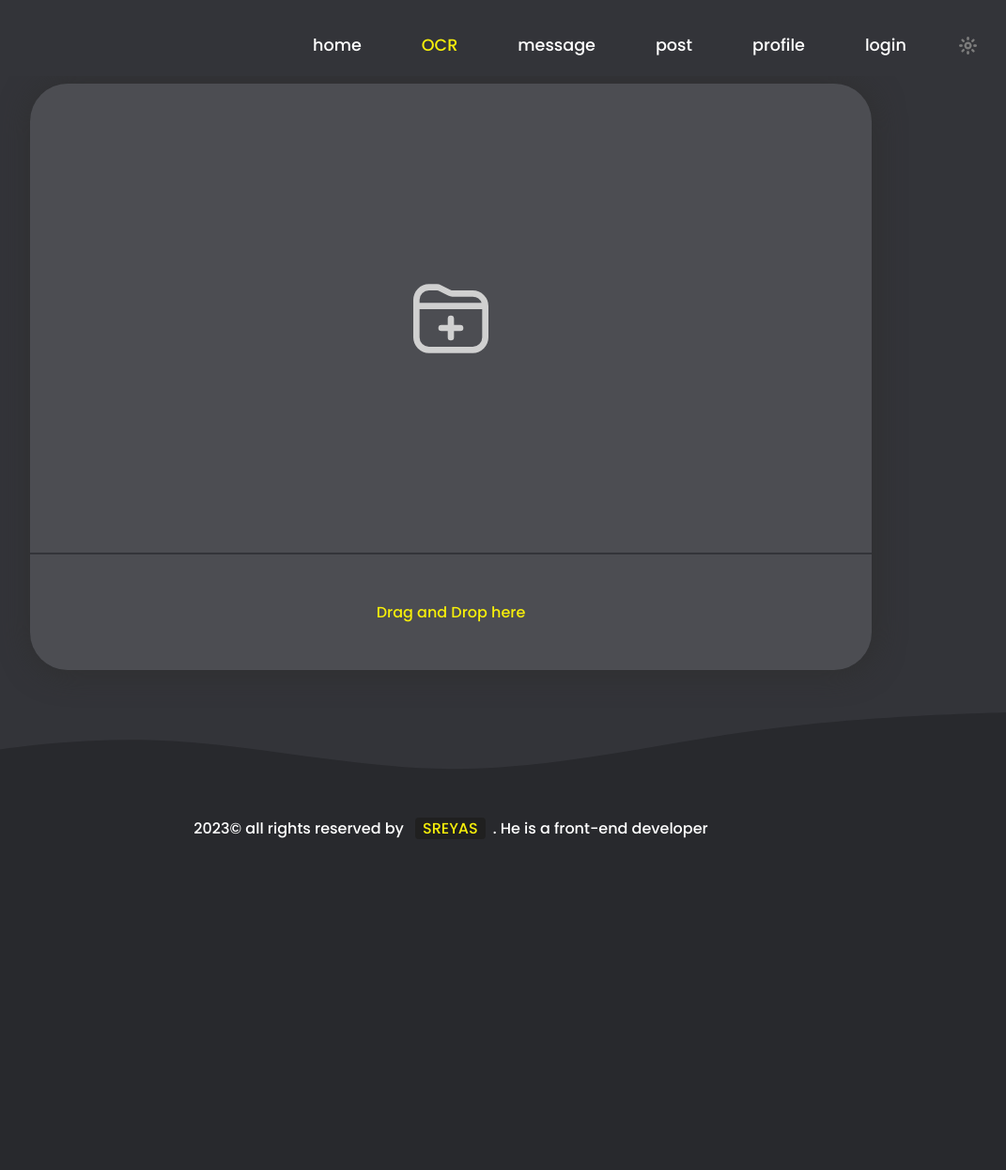
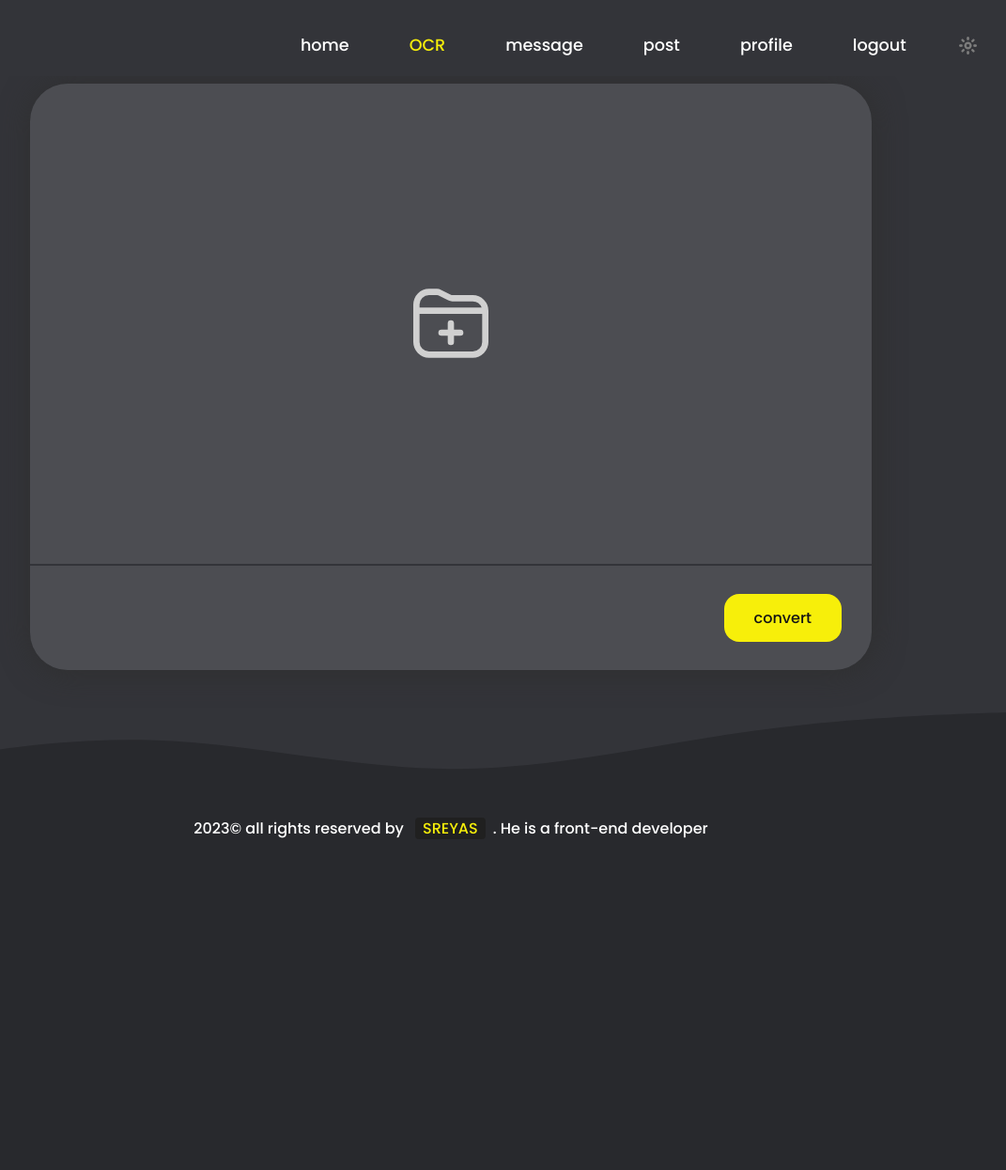
Before and after one commit to ImSreyas/TextWizard, a Flask app: page /ocr in a window 1280 px wide. Shown: the whole page at 94% size, without its empty margins (160-1231 px from the left). Run offline with Flask 2, Linux system fonts and the light colour scheme; the visitor is signed in with stand-in values (Sample User, id 1); some libraries are stand-ins or nearby versions.

Commit message:
navbar setup is complete and it is responsive

```diff
--- a/public.py
+++ b/public.py
@@ -32,7 +32,9 @@ def OCRpage():
 
 @public.route('/message')
 def message():
-    return render_template('message.html')
+    if session.get('user'):
+        return render_template('message.html')
+    return root()
 
 @public.route('/post')
 def post(): return render_template('post.html')
@@ -42,7 +44,7 @@ def profile():
     return render_template('profile.html')
 
 @public.route('/login', methods = ['POST', 'GET'])
-def testPage():
+def login():
     if request.method == 'POST':
         x = ['', '']
         username = request.form.get('username')
@@ -71,6 +73,11 @@ def testPage():
             x[0] = 'invalid username'
             return x
     return render_template('login.html')
+
+@public.route('/logout')
+def logout():
+    session['user'] = None
+    return 'success'
 
 @public.route('/registration', methods = ['POST', 'GET'])
 def registration():
--- a/static/css/lib.css
+++ b/static/css/lib.css
@@ -1,3 +1,10 @@
+button{
+    border: none;
+    outline: none;
+}
+button:hover{
+    cursor: pointer;
+}
 .no-text-decoration{
     text-decoration: none;
 }
--- a/static/css/main.css
+++ b/static/css/main.css
@@ -41,36 +41,13 @@ html{
 
     --popup-bg: #0f0f0f;
 }
-*:has(body[theme='green']){
-    --color: #4ad295;
-    --color-dark: #41b883;
-    --bg: #e5e5e5;
-    --text-color: black;
-    --text-secondary-color: #d1d0c5;
-
-    --box-shadow: #222427;
-    --bg--2: #f6f6f6;
-    --bg--1: #f0f0f0;
-    --bg-card: #ffffff;
-
-    --bg-input: #e5e5e5;
-    --gray-text: rgb(145, 145, 145);
-    --bg-2: #212124;
-
-    --footer-bg: var(--color);
-    --footer-text: #fff;
-    --footer-highlight-text: var(--color);
-    --text-highlighter: #171717;
-
-    --popup-bg: #191919;
-}
 *:has(body[theme='darkGreen']){
     --color: #658864;
+    --onColor: white;
     --secondary: #B7B78A;
     --color-dark: #4d694d;
     --bg: #DDDDDD;
     --text-color: black;
-    --onColor: white;
     --text-secondary-color: #d1d0c5;
 
     --box-shadow: #222427;
--- a/static/css/nav.css
+++ b/static/css/nav.css
@@ -17,10 +17,59 @@ nav div{
 nav div a{
     color: var(--text-color);
 }
-nav div a span{
+nav div button{
+    background-color: transparent;
+    font-size: 1.1rem;
+    outline: none;
+    border: none;
+    color: var(--text-color);
+    position: relative;
+}
+nav div button:hover{
+    cursor: pointer;
+}
+nav div a span,
+nav div button span{
     display: block;
     padding: 2.2rem 2rem calc(2.2rem - 1.2vw);
 }
+
+
+ /* -logout options start */
+
+.logout-option-container[visible='false']{
+    display: none;
+}
+.logout-option-container[visible='true']{
+    display: block;
+    position: absolute;
+    bottom: -100%;
+    right: 0;
+    width: 100%;
+    height: fit-content;
+    border-radius: 1rem;
+    padding: .3rem .6rem;
+    background-color: var(--bg);
+    box-shadow: .1rem .1rem .5rem var(--shadow);
+}
+.logout-option-container
+option{
+    display: block;
+    width: 100%;
+    padding: .2rem;
+    border-radius: .5rem;
+    color: var(--text-color);
+    margin-block: .3rem;
+    color: var(--text-color);
+}
+.logout-option-container
+option:hover{
+    background-color: var(--color);
+    color: white;
+}
+
+ /* -logout option end  */
+
 .nav-highlight{
     color: var(--color);
 }
--- a/static/css/ocr.css
+++ b/static/css/ocr.css
@@ -25,15 +25,19 @@
     overflow: hidden;
     position: relative;
     display: grid;
-    grid-template-rows: 4fr 1fr;
+    grid-template-rows: 4.5fr 1fr;
     margin-top: .5rem;
     box-shadow: .1rem .1rem 2rem var(--shadow);
 }
-.navigation-bar:hover{
+.image-input-container{
+    visibility: hidden;
+    position: absolute;
+    width: 100%;
+    height: 100%;
+    inset: 0;
+}
+.drag-and-drop-icon-container:hover{
     cursor: pointer;
-}
-.image-input-container{
-    display: none;
 }
 .drag-and-drop-icon-container{
     background-image: url('../../static/images/plus.svg');
@@ -46,11 +50,21 @@
     justify-content: center;
     align-items: center;
 }
-.drag-and-drop-text-container{
+.convert-btn-container{
     display: flex;
-    justify-content: center;
+    justify-content: flex-end;
     align-items: center;
-    border-top: 2px solid var(--bg);
+    border-block-start: 2px solid var(--bg);
+    padding-inline: 2rem;
+}
+.convert-btn{
+    background-color: var(--color);
+    color: var(--onColor);
+    border-radius: 1rem;
+    padding: .8rem 2rem;
+    outline: none;
+    border: none;
+    font-size: 1rem;
 }
 .drag-and-drop-text-container
 div{
@@ -75,8 +89,7 @@ img:last-child{
 .content-bar{
     --size: 15vw;
     width: calc(100% - 2 * var(--size));
-    min-height: 78vh;
-    max-height: fit-content;
+    height: 78vh;
     background-color: var(--bg-card-2);
     border-radius: 2.5rem;
     backdrop-filter: blur(16px);
@@ -95,6 +108,7 @@ img:last-child{
     outline: none;
     border: none;
     text-decoration: none;
+    overflow-y: scroll;
 }
 .text-file-download-container{
     display: flex;
--- a/static/js/nav.js
+++ b/static/js/nav.js
@@ -10,3 +10,22 @@ document.addEventListener('click', (e) =>{
         if(e.target != resNav && e.target != resNavigationButton)
             resNavigationButton.setAttribute('onoff', false)
 })
+
+
+//- js for logout dropdown functionalities
+
+document.querySelector('.logout-btn').addEventListener('click', ()=> {
+    const optionContainer = document.querySelector('.logout-option-container')
+    if(optionContainer.getAttribute('visible') == 'true') optionContainer.setAttribute('visible', 'false')
+    else optionContainer.setAttribute('visible', 'true')
+})
+
+document.querySelector('.goToLogout').addEventListener('click', ()=> {
+   $.ajax({
+    url: '/logout',
+    type: 'GET',
+    success: (data)=>{
+        if(data == 'success') location.href='index?message=logging_out&duration=4000'
+    }
+   })
+})
--- a/static/js/navHighlighter.js
+++ b/static/js/navHighlighter.js
@@ -15,5 +15,5 @@ let login = [
 ]
 
 login.forEach(item => {
-    if(currentPage.includes(item)) nav[5].classList.add('nav-highlight')
+    if(currentPage.includes(item)) nav[3].classList.add('nav-highlight')
 })
--- a/static/js/ocr.js
+++ b/static/js/ocr.js
@@ -1,4 +1,4 @@
-let container = document.getElementById('navigationBar');
+let container = document.querySelector('.drag-and-drop-icon-container');
 let fileChangeListenerAdded = false; // Flag variable
 
 container.addEventListener('click', () => {
@@ -22,6 +22,7 @@ container.addEventListener('click', () => {
       formData.append('file', file);
 
       // Send the form data via Ajax
+      document.querySelector('.convert-btn').addEventListener('click', ()=> {
         $.ajax({
           url: '/ocrCore',
           type: "POST",
@@ -45,6 +46,7 @@ container.addEventListener('click', () => {
             downloadLink.style.display = 'block'
           }
         });
+      })
     };
 
     input.addEventListener('change', handleFileChange);
--- a/templates/components/layout.html
+++ b/templates/components/layout.html
@@ -7,8 +7,8 @@
     <meta content="" name="keywords" />
     <meta content="" name="description" />
     <link rel="icon" type="image/x-icon" href="favicon.ico" />
+    <script src='../static/js/jquery.js'></script>
     <script src='../static/js/nav.js' defer></script>
-    <script src='../static/js/jquery.js'></script>
     <script src='../static/js/popup-notification.js'></script>
     <script src="../static/js/navHighlighter.js" defer></script>
     <script src='../static/js/themeSetter.js' defer></script>
@@ -19,24 +19,38 @@
   >
     <nav>
       <div class="nav-wrapper">
-        <a class="no-text-decoration" href="/" id="nav-item" nav='index'
-          ><span>home</span></a
-        >
-        <a class="no-text-decoration" href="/ocr" id="nav-item" nav='ocr'
-          ><span>OCR</span></a
-        >
-        <a class="no-text-decoration" href="/message" id="nav-item" nav='message'
-          ><span>message</span></a
-        >
-        <a class="no-text-decoration" href="/post" id="nav-item" nav='post'
-          ><span>post</span></a
-        >
-        <a class="no-text-decoration" href="/profile" id="nav-item" nav='profile'
-          ><span>profile</span></a
-        >
-        <a class="no-text-decoration" href="/login" id="nav-item" nav='login'
-          ><span>login</span></a
-        >
+        <a class="no-text-decoration" href="/" id="nav-item" nav='index'>
+          <span>home</span>
+        </a>
+        <a class="no-text-decoration" href="/ocr" id="nav-item" nav='ocr'>
+          <span>OCR</span>
+        </a>
+        {% if session['user'] %}
+          <a class="no-text-decoration" href="/message" id="nav-item" nav='message'>
+            <span>message</span>
+          </a>
+        {% endif %}
+        <a class="no-text-decoration" href="/post" id="nav-item" nav='post'>
+          <span>post</span>
+        </a>
+        {% if session['user'] %}
+          <a class="no-text-decoration" href="/profile" id="nav-item" nav='profile'>
+            <span>profile</span>
+          </a>
+        {% endif %}
+        {% if session['user'] %}
+           <button type='button' class="no-text-decoration logout-btn" id="nav-item" nav='logout'>
+            <span>logout</span>
+            <div class='logout-option-container' visible='false'>
+              <option class='goToLogout'>yes</option>
+              <option>no</option>
+            </div>
+          </button>
+        {% else %}
+          <a class="no-text-decoration" href="/login" id="nav-item" nav='login'>
+            <span>login</span>
+          </a>
+        {% endif %}
       </div>
       {% if session['theme'] == 'yellow' %}
       <button class='theme-button-day theme-button' themeMode='dark'></button>
--- a/templates/ocr.html
+++ b/templates/ocr.html
@@ -3,7 +3,6 @@
 <script src='static/js/jquery.js'></script>
 <script src='static/js/ocr.js' defer></script>
 {% endblock links %} {% block body %}
-
 <div class='navigation-bar' id='navigationBar'>
         <div class='image-input-container'>
                 <form action='' name='form'>
@@ -11,7 +10,7 @@
                 </form>
         </div>
         <div class='drag-and-drop-icon-container'></div>
-        <div class='drag-and-drop-text-container'><div>Drag and Drop here</div></div>
+        <div class='convert-btn-container'><div><button class='convert-btn' type='button'>convert</button></div></div>
 </div>
 <div class='content-bar'>
         <div class='text-header'></div>
```
Also changed, not shown: static/uploads/code1.png (added). Lines whose indentation alone changed are shown as unchanged.
